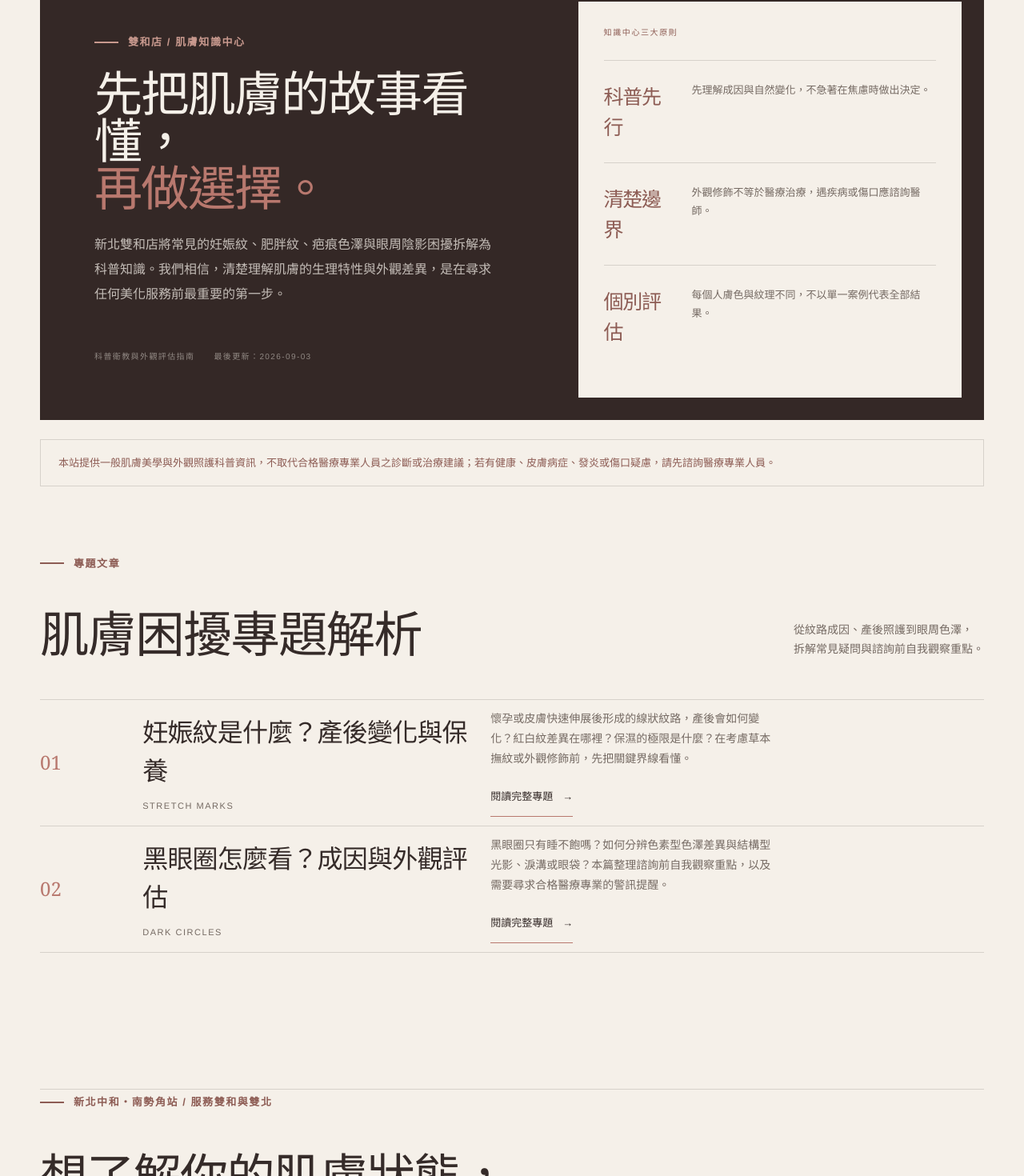
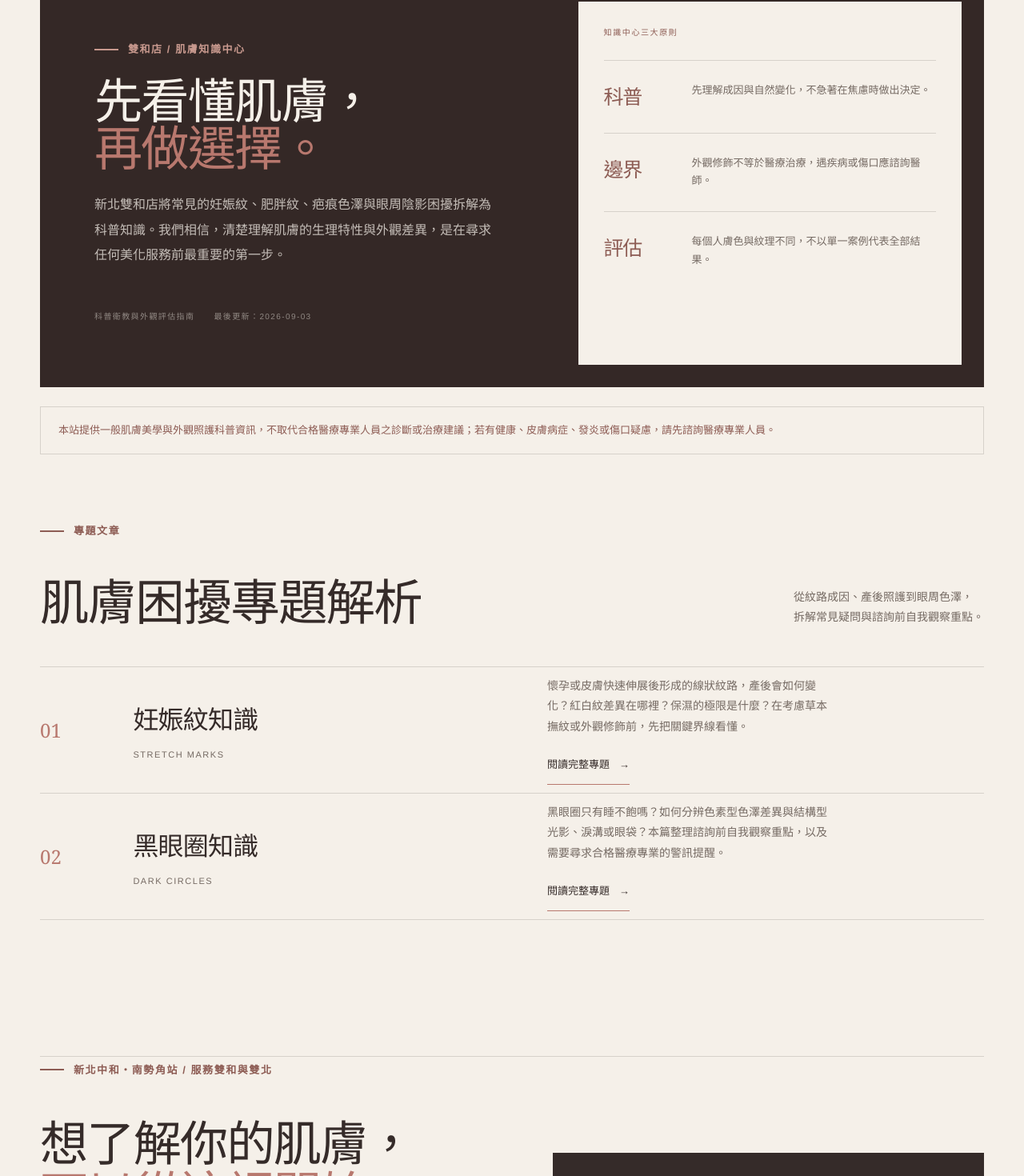
Before and after one commit to liucjray/mps, a Next.js app: page /knowledge in a window 1280 px wide. Shown: the part 158-1628 px from the top of the page at 80% size. Built offline with nearby package versions, Linux system fonts and the light colour scheme; no server answers.

Commit message:
style: 優化知識中心頁面標題與卡片排版，修復多餘換行問題

```diff
--- a/app/globals.css
+++ b/app/globals.css
@@ -241,7 +241,8 @@ details[open] .faq-answer p { padding-bottom: 24px; transform: translateY(0); }
 .knowledge-article-facts ol { display: grid; gap: 0; margin: 0; padding: 0; list-style: none; }
 .knowledge-article-facts li { display: grid; grid-template-columns: 92px 1fr; gap: 18px; padding: 26px 0; border-bottom: 1px solid var(--line); }
 .knowledge-article-facts li:last-child { border-bottom: 0; }
-.knowledge-article-facts strong { color: var(--clay-dark); font-family: var(--serif); font-size: 25px; font-weight: 400; letter-spacing: -.05em; }
+.knowledge-article-facts strong { color: var(--clay-dark); font-family: var(--serif); font-size: 25px; font-weight: 400; letter-spacing: -.05em; white-space: nowrap; }
+.knowledge-services .service-row { grid-template-columns: 8% 42% 1fr; }
 .knowledge-article-facts li span { color: var(--muted); font-size: 13px; line-height: 1.75; }
 .knowledge-article-body { display: grid; grid-template-columns: 1.35fr .65fr; gap: 8vw; padding-top: 125px; }
 .knowledge-article-section + .knowledge-article-section { margin-top: 145px; }
--- a/app/knowledge/page.tsx
+++ b/app/knowledge/page.tsx
@@ -34,6 +34,7 @@ export const metadata: Metadata = {
 const articles = [
   {
     slug: "stretch-marks",
+    cardTitle: "妊娠紋知識",
     title: "妊娠紋是什麼？產後變化與保養",
     description: "了解妊娠紋形成原因、紅白紋差異、產後變化與保濕限制，也認識瑪菲斯雙和店的妊娠紋外觀修飾與諮詢方式。",
     path: stretchMarksKnowledgePath,
@@ -44,6 +45,7 @@ const articles = [
   },
   {
     slug: "dark-circles",
+    cardTitle: "黑眼圈知識",
     title: "黑眼圈怎麼看？成因與外觀評估",
     description: "整理黑眼圈常見的色澤、陰影與眼周狀態差異，了解新北雙和與台北肌膚美學諮詢前可以先觀察什麼。",
     path: darkCirclesKnowledgePath,
@@ -133,16 +135,16 @@ export default function KnowledgeHubPage() {
         <header className="knowledge-article-hero section-shell">
           <div className="knowledge-article-copy">
             <div className="section-label">雙和店 / 肌膚知識中心</div>
-            <h1>先把肌膚的故事看懂，<br /><em>再做選擇。</em></h1>
+            <h1>先看懂肌膚，<br /><em>再做選擇。</em></h1>
             <p>新北雙和店將常見的妊娠紋、肥胖紋、疤痕色澤與眼周陰影困擾拆解為科普知識。我們相信，清楚理解肌膚的生理特性與外觀差異，是在尋求任何美化服務前最重要的第一步。</p>
             <div className="knowledge-article-meta"><span>科普衛教與外觀評估指南</span><span>最後更新：{updatedAt}</span></div>
           </div>
           <div className="knowledge-article-facts" aria-label="知識中心核心原則">
             <span className="knowledge-card-label">知識中心三大原則</span>
             <ol>
-              <li><strong>科普先行</strong><span>先理解成因與自然變化，不急著在焦慮時做出決定。</span></li>
-              <li><strong>清楚邊界</strong><span>外觀修飾不等於醫療治療，遇疾病或傷口應諮詢醫師。</span></li>
-              <li><strong>個別評估</strong><span>每個人膚色與紋理不同，不以單一案例代表全部結果。</span></li>
+              <li><strong>科普</strong><span>先理解成因與自然變化，不急著在焦慮時做出決定。</span></li>
+              <li><strong>邊界</strong><span>外觀修飾不等於醫療治療，遇疾病或傷口應諮詢醫師。</span></li>
+              <li><strong>評估</strong><span>每個人膚色與紋理不同，不以單一案例代表全部結果。</span></li>
             </ol>
           </div>
         </header>
@@ -151,7 +153,7 @@ export default function KnowledgeHubPage() {
           <div className="knowledge-article-notice">本站提供一般肌膚美學與外觀照護科普資訊，不取代合格醫療專業人員之診斷或治療建議；若有健康、皮膚病症、發炎或傷口疑慮，請先諮詢醫療專業人員。</div>
         </div>
 
-        <section className="services section-shell" style={{ paddingTop: "80px" }} aria-labelledby="knowledge-articles-title">
+        <section className="services knowledge-services section-shell" style={{ paddingTop: "80px" }} aria-labelledby="knowledge-articles-title">
           <div className="section-heading">
             <div>
               <div className="section-label">專題文章</div>
@@ -164,7 +166,7 @@ export default function KnowledgeHubPage() {
               <article className="service-row" key={article.slug}>
                 <span className="service-number">0{idx + 1}</span>
                 <div className="service-title-wrap">
-                  <h3><a href={article.path}>{article.title}</a></h3>
+                  <h3><a href={article.path}>{article.cardTitle}</a></h3>
                   <span>{article.tag}</span>
                 </div>
                 <div className="service-row-content">
@@ -181,7 +183,7 @@ export default function KnowledgeHubPage() {
         <section className="contact service-detail-contact section-shell" id="contact" aria-labelledby="knowledge-contact-title">
           <div className="contact-copy">
             <div className="section-label">新北中和・南勢角站 / 服務雙和與雙北</div>
-            <h2 id="knowledge-contact-title">想了解你的肌膚狀態，<br /><em>可以從這裡開始。</em></h2>
+            <h2 id="knowledge-contact-title">想了解你的肌膚，<br /><em>可以從這裡開始。</em></h2>
             <p>閱讀完科普文章後，若想進一步了解適合自己的外觀修飾、草本撫紋或科技測色方向，歡迎透過 Facebook 私訊、LINE、Instagram 或手機預約，先聊聊你的狀況。</p>
             <address className="contact-details">
               <span>地址</span>{siteAddress.addressRegion}{siteAddress.addressLocality}{siteAddress.streetAddress}<br />
```
Also changed, not shown: 1 other file (tests, documents, lock files or other folders).
